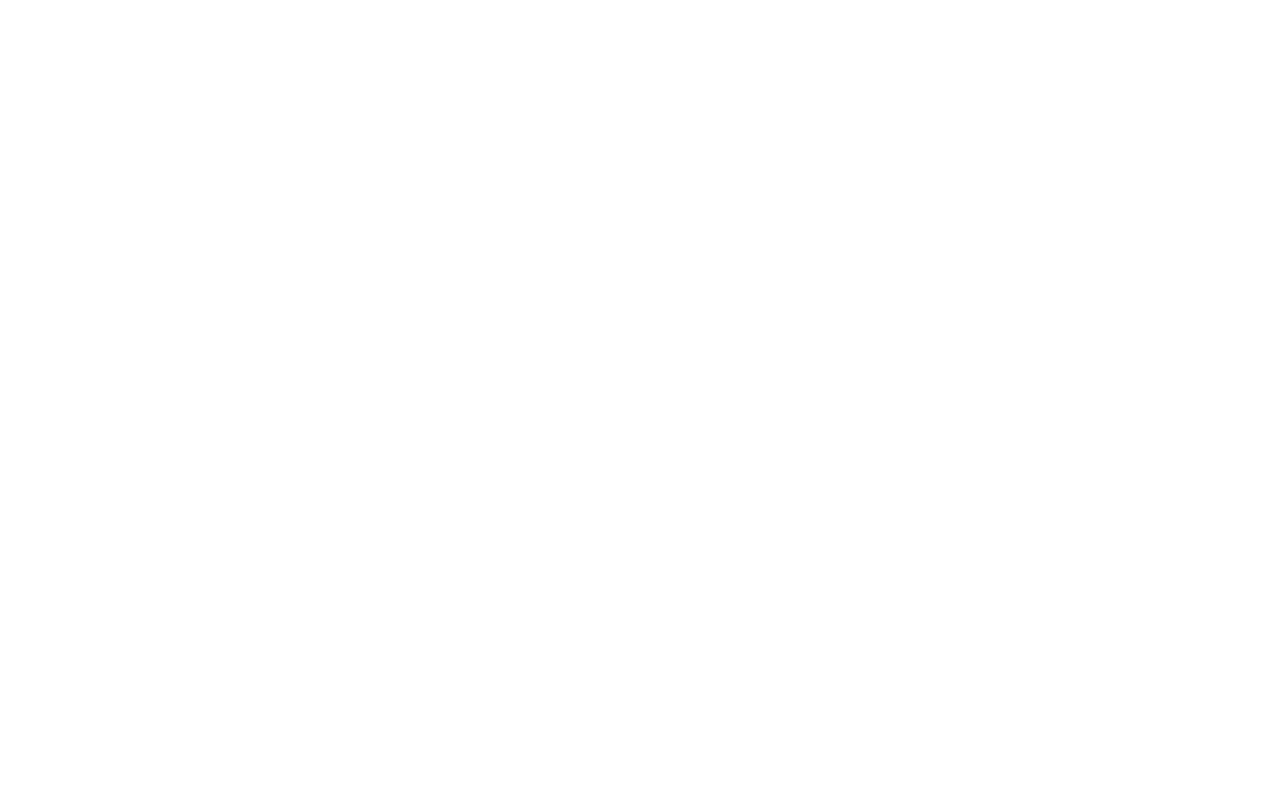
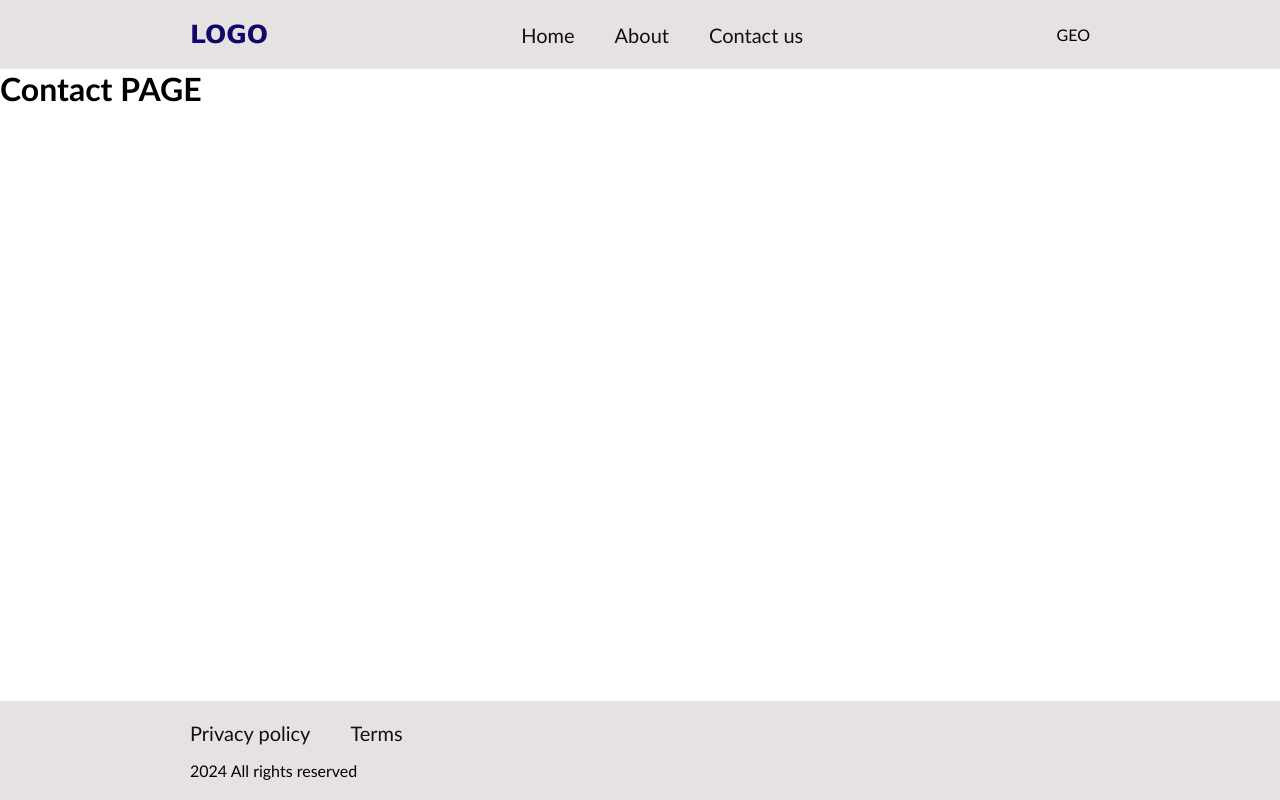
Before and after one commit to Tornik2/Assignment1, a React (Vite) app: page /contact in a window 1280 px wide. Before the commit this address had no page. Built offline with nearby package versions, Linux system fonts and the light colour scheme.

Commit message:
added Contact page route and Contact Page Component

```diff
--- a/src/App.css
+++ b/src/App.css
@@ -19,6 +19,10 @@
 .about_page {
   flex-grow: 1;
 }
+
+.contact_page {
+  flex-grow: 1;
+}
 /* for no-scrollbar */
 .no-scrollbar {
   scrollbar-width: none; /* Firefox */
--- a/src/App.jsx
+++ b/src/App.jsx
@@ -4,6 +4,7 @@ import { BrowserRouter as Router, Route, Routes } from "react-router-dom";
 import { Content } from "./components/Main/MainContent";
 import { Layout } from "./components/Layout";
 import { About } from "./components/About/About";
+import { Contact } from "./components/Contact/Contact";
 function App() {
   return (
     <Router>
@@ -25,6 +26,14 @@ function App() {
               </>
             }
           />
+          <Route
+            path="/contact"
+            element={
+              <>
+                <Contact />
+              </>
+            }
+          />
         </Route>
       </Routes>
     </Router>
--- /dev/null
+++ b/src/components/Contact/Contact.jsx
@@ -0,0 +1,9 @@
+import "./Contact.css";
+
+export function Contact() {
+  return (
+    <div className="contact_page">
+      <h1>Contact PAGE</h1>
+    </div>
+  );
+}
--- a/src/components/Header/Header.jsx
+++ b/src/components/Header/Header.jsx
@@ -14,9 +14,9 @@ export function Header() {
             <Link to="/about">
               <li>About</li>
             </Link>
-            <a href="">
-              <li>Contact</li>
-            </a>
+            <Link to="/contact">
+              <li>Contact us</li>
+            </Link>
           </ul>
         </nav>
         <div className="language_switcher">GEO</div>
```
Also changed, not shown: src/components/Contact/Contact.css (added).
